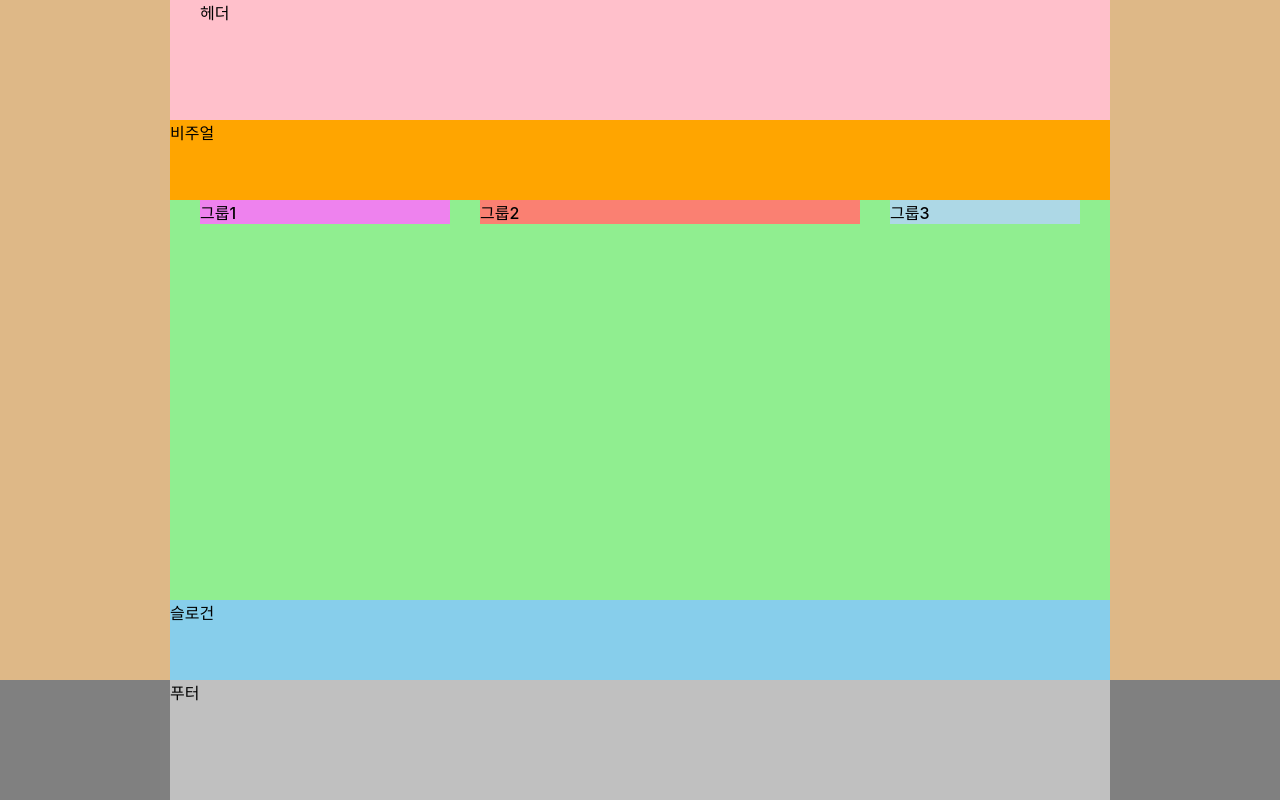
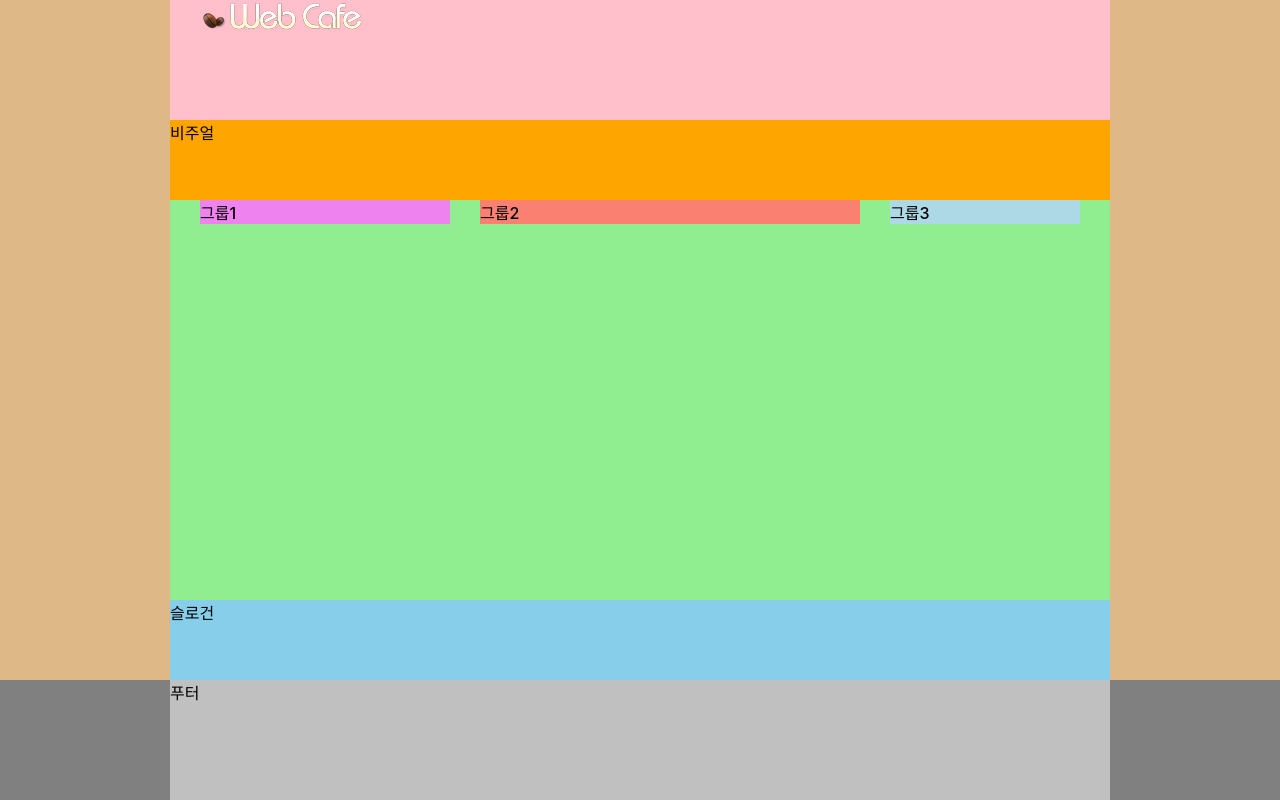
Before and after one commit to djswns7/HTML5, a website: page HTML5/index.html in a window 1280 px wide. Drawn offline with Linux system fonts and the light colour scheme; a web font is replaced by a local one.

Commit message:
Header 수정

```diff
--- a/HTML5/index.html
+++ b/HTML5/index.html
@@ -9,7 +9,14 @@
   <link rel="stylesheet" href="./styles/style.css" />
 </head>
 <body>
-  <header class="header">헤더</header>
+  <header class="header">
+    <h1 class="logo">
+      <a href=".index-complete.html">
+        <img src="./assets/logo.png" alt="" />
+      </a>
+
+    </h1>
+  </header>
 
   <div class="visual">비주얼</div>
 
```
